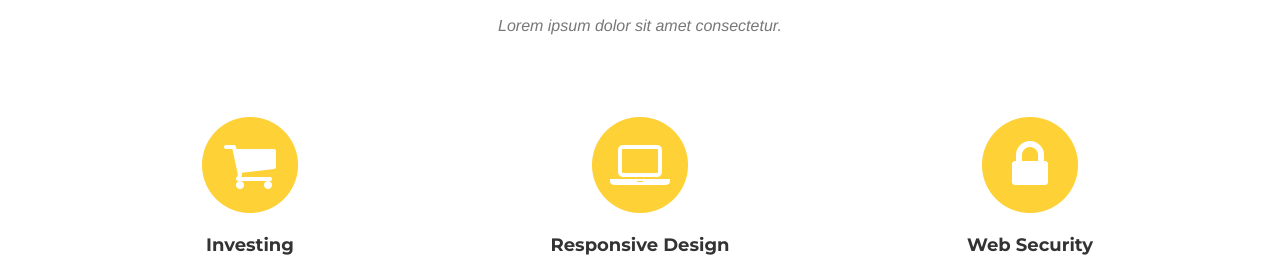
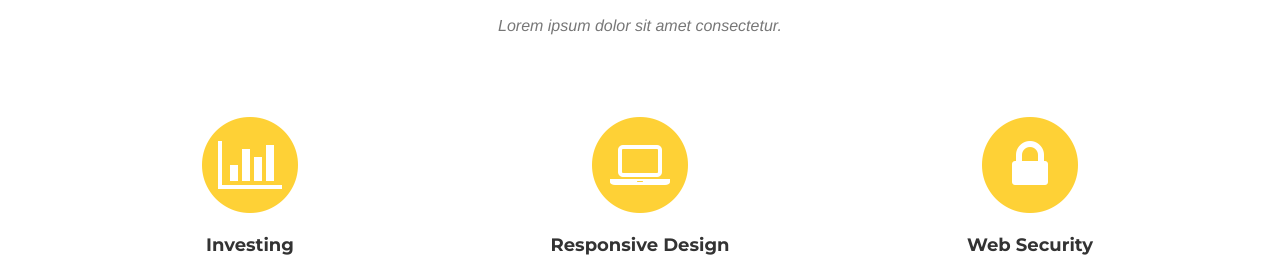
Before and after one commit to brandtoliver/brandtoliver.github.io, a website: page index.html in a window 1280 px wide. Shown: the part 955-1223 px from the top of the page. Drawn offline with nearby package versions, Linux system fonts and the light colour scheme; grey boxes are pictures that could not be loaded; a web font is replaced by a local one.

Commit message:
fa fa-bar-chart

```diff
--- a/index.html
+++ b/index.html
@@ -94,7 +94,7 @@
                 <div class="col-md-4">
                     <span class="fa-stack fa-4x">
                         <i class="fa fa-circle fa-stack-2x text-primary"></i>
-                        <i class="fa fa-shopping-cart fa-stack-1x fa-inverse"></i>
+                        <i class="fa fa-bar-chart fa-stack-1x fa-inverse"></i>
                     </span>
                     <h4 class="service-heading">Investing</h4>
                     <iframe src="https://www.shareville.dk/widget/portfolio/95949/yield?period=365" frameborder="0" allowtransparency="true" scrolling="no"></iframe>
```
